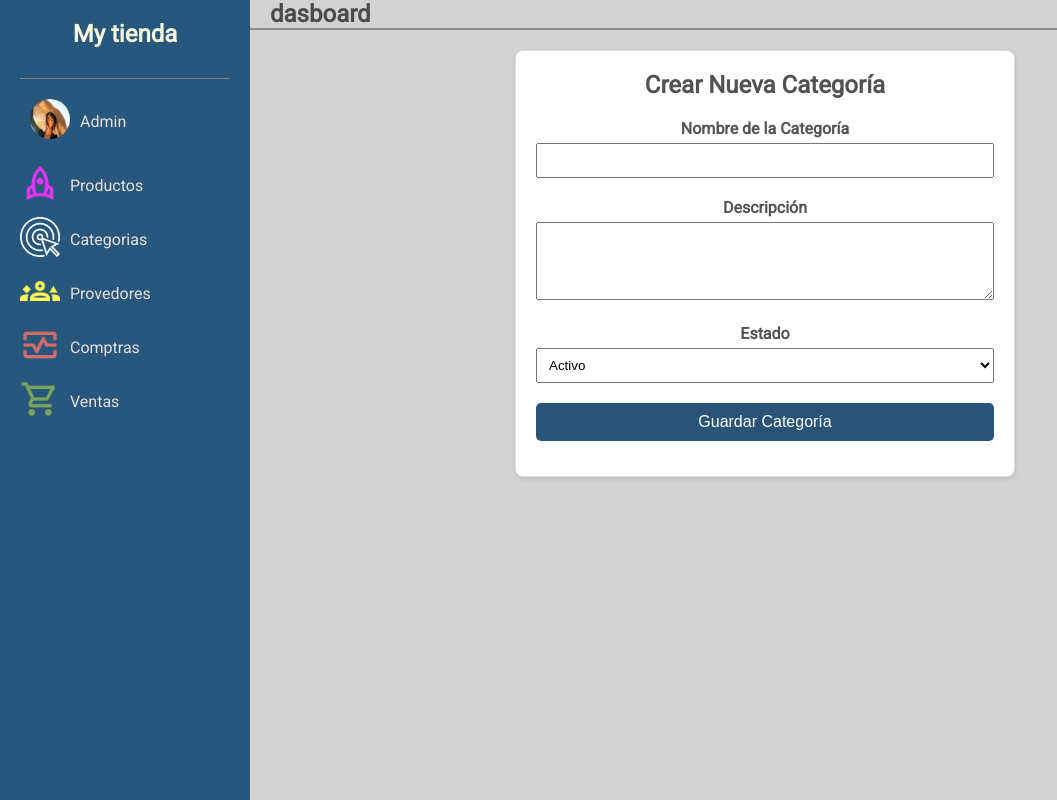
After one commit to beacosta364/PreTesis, a Laravel app: template resources/views/categorias/create.blade.php in a window 1280 px wide. The commit adds this page. Shown: the whole page, without its empty margins (0-1057 px from the left). Run offline with Laravel 9, Linux system fonts and the light colour scheme; the template is opened without the code that fills it, so the values that code supplies are empty.

Commit message:
Agrego gestion de categorias, vistas y estilos para categorias

```diff
--- /dev/null
+++ b/public/css/estilos-formularios.css
@@ -0,0 +1,117 @@
+/* Tarjeta con clase 'card formulario' */
+.card.formulario {
+    background-color: #fff;
+    border: 1px solid #ddd;
+    border-radius: 8px;
+    padding: 20px;
+    max-width: 500px;
+    width: 100%;
+    box-shadow: 0 2px 5px rgba(0,0,0,0.1);
+}
+
+/* Título de la tarjeta */
+.card.formulario h2 {
+    margin-top: 0;
+    margin-bottom: 20px;
+    text-align: center;
+}
+
+/* Estilos del formulario */
+.form-group {
+    margin-bottom: 15px;
+}
+
+.form-group label {
+    display: block;
+    margin-bottom: 5px;
+    font-weight: bold;
+}
+
+.form-group input[type="text"],
+.form-group textarea,
+.form-group select {
+    width: 100%;
+    padding: 8px;
+    box-sizing: border-box;
+}
+
+.form-group textarea {
+    resize: vertical;
+}
+
+/* Estilos específicos para los campos cantidad y precio */
+#cantidad,
+#precio {
+    width: 100%;
+    font-size: 1.2em;  /* Aumenta el tamaño de la fuente */
+    padding: 12px;     /* Aumenta el padding para que el campo sea más grande */
+    box-sizing: border-box;
+}
+
+/* Estilo del botón */
+.form-group button {
+    width: 100%;
+    padding: 10px;
+    background-color:rgba(2, 53, 95, 0.842); /* Color azul */
+    color: #fff;
+    border: none;
+    border-radius: 5px;
+    cursor: pointer;
+    font-size: 16px;
+}
+
+.form-group button:hover {
+    background-color:rgba(50, 102, 145, 0.842);
+}
+
+/* Botón Volver */
+.btn-volver {
+    display: inline-block;
+    padding: 12px 20px;
+    background-color: var(--color-thead); /* Usa el mismo azul de la tabla */
+    color: var(--color-texto-thead);
+    text-align: center;
+    border-radius: 5px;
+    font-size: 16px;
+    text-decoration: none;
+    font-weight: bold;
+    transition: background-color 0.3s ease-in-out;
+    margin-top: 20px; /* Separación del contenido */
+}
+
+.btn-volver:hover {
+    background-color: rgba(50, 102, 145, 0.9);
+}
+
+/* Centrar el botón dentro de su div */
+.form-group {
+    text-align: center;
+    margin-top: 20px;
+}
+
+
+
+
+
+/* Responsividad */
+@media (max-width: 600px) {
+    .card.formulario {
+        padding: 15px;
+    }
+
+    .form-group input[type="text"],
+    .form-group textarea,
+    .form-group select {
+        padding: 6px;
+    }
+
+    #cantidad,
+    #precio {
+        font-size: 1.1em;
+        padding: 10px;
+    }
+    .form-group button {
+        padding: 8px;
+        font-size: 14px;
+    }
+}
--- a/public/css/styles.css
+++ b/public/css/styles.css
@@ -114,12 +114,12 @@ body{
     font-size: 30px;
     color: black;
 }
-/* .container-formulario{
+ .container-formulario{
     display: flex;
     justify-content: center;
     align-items: center;
     padding: 20px;
-}  */
+}
 /* cards */
 .container-cards {
     display: grid;
--- /dev/null
+++ b/resources/views/categorias/create.blade.php
@@ -0,0 +1,44 @@
+@extends('layouts.plantilla')
+
+@section('contenido')
+<!-- mostrar formulario para crear nueva categoria -->
+
+<div class= "container-formulario">
+<div class="card formulario">
+    <h2>Crear Nueva Categoría</h2>
+    <form action="{{route('categoria.store')}}" method="POST">
+        {{-- agregar directica para qu se genere un token --}}
+        @csrf
+        <!-- Campo Nombre -->
+        <div class="form-group">
+            <label for="nombre">Nombre de la Categoría</label>
+            <!-- <input type="text" id="nombre" name="nombre" required> -->
+            <input type="text" id="nombre" name="nombre" value="{{ old('nombre') }}" required>
+            @if ($errors->has('nombre'))
+                <div class="alert alert-danger">
+                    {{ $errors->first('nombre') }}
+                </div>
+            @endif
+        </div>
+        <!-- Campo Descripción -->
+        <div class="form-group">
+            <label for="descripcion">Descripción</label>
+            <textarea id="descripcion" name="descripcion" rows="4"></textarea>
+        </div>
+        <!-- Campo Status -->
+        <div class="form-group">
+            <label for="status">Estado</label>
+            <select id="status" name="status" required>
+                <option value="1">Activo</option>
+                <option value="0">Inactivo</option>
+            </select>
+        </div>
+        <!-- Botón Guardar -->
+        <div class="form-group">
+            <button type="submit">Guardar Categoría</button>
+        </div>
+    </form>
+</div>
+</div>
+
+@endsection
--- a/resources/views/layouts/plantilla.blade.php
+++ b/resources/views/layouts/plantilla.blade.php
@@ -1,5 +1,5 @@
 <!DOCTYPE html>
-<html lang="en">
+<html lang="es">
 <head>
     <meta charset="UTF-8">
     <meta name="viewport" content="width=device-width, initial-scale=1.0">
@@ -12,6 +12,7 @@
 
     <link rel="stylesheet" href="{{ url('/css/styles.css') }}">
     <link rel="stylesheet" href="{{ url('/css/estilos-tablas.css') }}">
+    <link rel="stylesheet" href="{{ url('/css/estilos-formularios.css') }}">
 
 </head>
 <body>
@@ -34,7 +35,8 @@
         <div class="element-slidebar">
             <div class="element-slidebar-btn">
                 <!-- <span><img src="img/rokrt.png" alt="Product"></span> -->
-                <span><img src="{{asset('img/rokrt.jpg')}}" alt="Product"></span>
+                <span><img src="{{asset('img/rokrt.png')}}" alt="Product"></span>
+                <!-- <span><img src="{{ asset('storage/rokrt.jpg') }}" alt="Product"></span> -->
                 <p>Productos</p>
             </div>
             <div class="element-slidebar-content">
@@ -44,11 +46,26 @@
             </div>
             </div>
         </div>
+
+        <!-- Categorias -->
+        <div class="element-slidebar">
+            <div class="element-slidebar-btn">
+                <span><img src="{{asset('img/icono1.png')}}" alt="Product"></span>
+                <p>Categorias</p>
+            </div>
+            <div class="element-slidebar-content">
+            <div class="element-slidebar-content">
+            <a href="{{ route('categoria.index') }}">Todos</a>
+                <a href="{{ route('categoria.create') }}">Agregar</a>
+            </div>
+            </div>
+        </div>
+
         <!-- Provedores -->
         <div class="element-slidebar">
             <div class="element-slidebar-btn">
                 <!-- <span><img src="img/provedores.png" alt="provedor"></span> -->
-                <span><img src="{{asset('img/provedores.jpg')}}" alt="provedor"></span>
+                <span><img src="{{asset('img/provedores.png')}}" alt="provedor"></span>
 
                 <p>Provedores</p>
             </div>
@@ -57,11 +74,12 @@
                 <a href="">Agregar</a>
             </div>
         </div>
+
         <!-- Comptras -->
         <div class="element-slidebar">
             <div class="element-slidebar-btn">
                 <!-- <span><img src="img/compras.png" alt="compras"></span> -->
-                <span><img src="{{asset('img/compras.jpg')}}" alt="compras"></span>
+                <span><img src="{{asset('img/compras.png')}}" alt="compras"></span>
                 <p>Comptras</p>
             </div>
             <div class="element-slidebar-content">
@@ -75,7 +93,7 @@
         <div class="element-slidebar">
             <div class="element-slidebar-btn">
                 <!-- <span><img src="img/ventas.png" alt="ventas"></span> -->
-                <span><img src="{{asset('img/ventas.jpg')}}" alt="ventas"></span>
+                <span><img src="{{asset('img/ventas copy.png')}}" alt="ventas"></span>
                 <p>Ventas</p>
             </div>
             <div class="element-slidebar-content">
--- a/routes/web.php
+++ b/routes/web.php
@@ -17,5 +17,5 @@ Route::get('/home', function () {
 Route::get('/productos', [ProductController::class, 'index'])->name('productos');
 Route::get('/productos/agregar', [ProductController::class, 'agregar'])->name('productos.agregar');
 
-    // Ruta de tipo resource para la gestión de categorías
-    Route::resource('categoria', CategoriaController::class);
+// Ruta de tipo resource para la gestión de categorías
+Route::resource('categoria', CategoriaController::class);
```
Also changed, not shown: app/Http/Controllers/CategoriaController.php (+53 -13 lines), resources/views/categorias/edit.blade.php (added, +33 -0 lines), resources/views/categorias/show.blade.php (added, +34 -0 lines), public/img/ventas copy.png (added), 1 other file.
